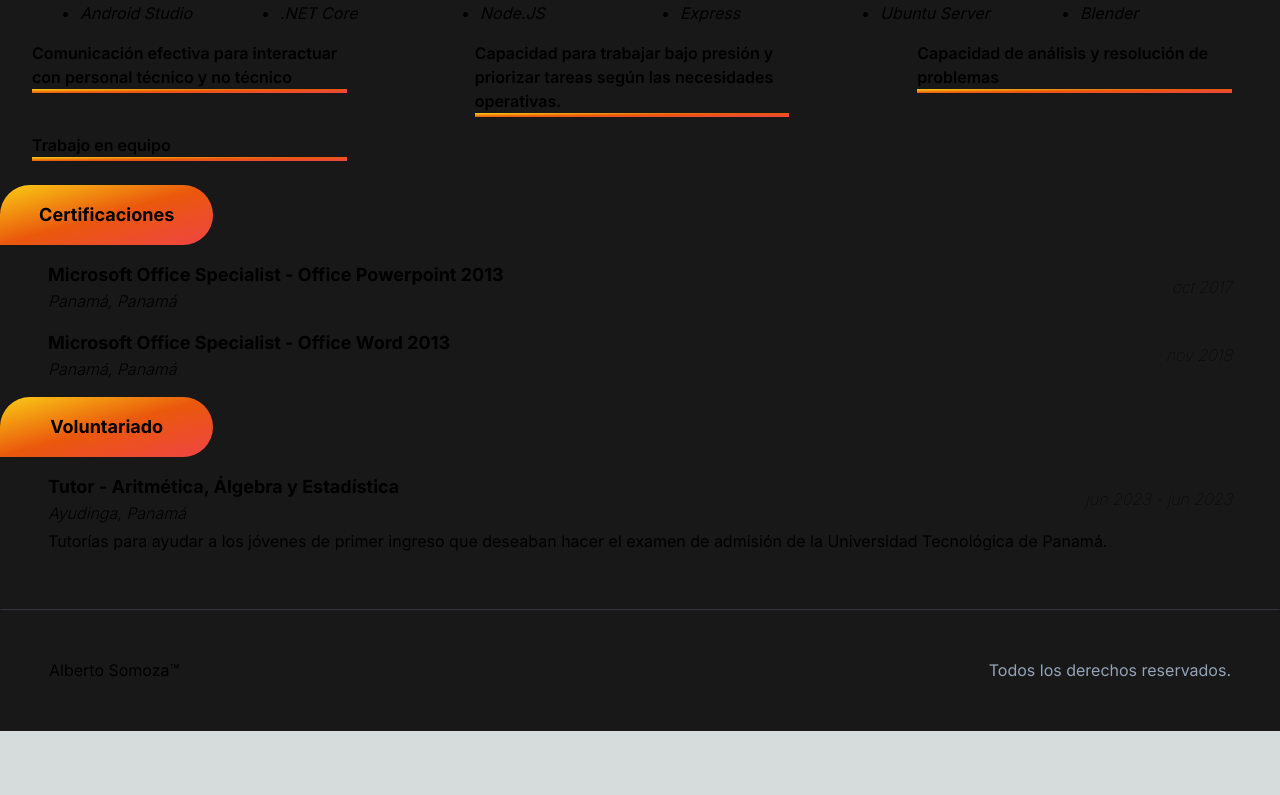
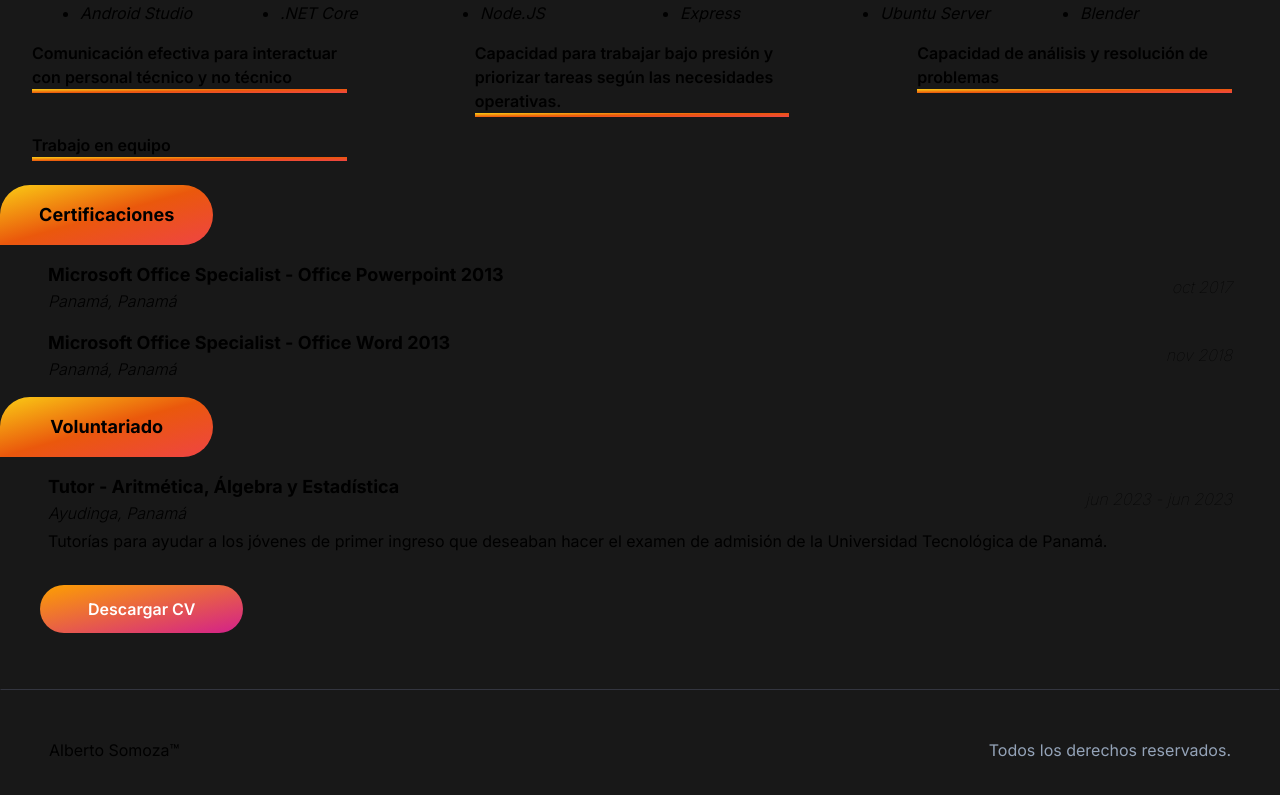
Before and after one commit to AlbertoSCV/portfolio-alberto, a Next.js app: page /cv in a window 1280 px wide. Shown: the part 2015-2810 px from the top of the page. Before the commit the page ends 2746 px from the top, so only its background shows below. Built offline with nearby package versions, Linux system fonts and the light colour scheme.

Commit message:
Download CV Feature Added

```diff
--- a/app/cv/components/See_CV.jsx
+++ b/app/cv/components/See_CV.jsx
@@ -17,8 +17,15 @@ const See_CV = () => {
     initial={{ opacity: 0, scale: 0.85}}
     animate={{opacity: 1, scale: 1}}
     transition={{duration: 0.7, delay:0.2}}
-    className='mt-14'>
+    className='mt-10'>
         <div>
+            <div className='hidden sm:flex sm:flex-row sm:justify-end'>
+                <Link href='/cv.pdf' download="cv" className='mr-6 absolute sm:mt-5 md:mt-4'>
+                    <button href='/cv' className="font-semibold px-6 py-3 w-full sm:w-fit rounded-full mr-4 bg-gradient-to-tr from-[#FDA000] to-[#D3208B] text-white hover:bg-slate-200">
+                        Descargar CV
+                    </button>
+                </Link>
+            </div>
             <Title title="Perfil"/>
             <ParentCont>
                 <div className='grid grid-cols-1 sm:grid-cols-12'>
@@ -77,7 +84,7 @@ const See_CV = () => {
                         <span className='font-bold pr-2'>
                             Página Web:
                         </span>
-                        <Link className="text-sm sm:text-base text-orange-500" href={"/"}>
+                        <Link className="text-sm sm:text-base hover:text-white text-orange-500" href={"/"}>
                             www.albertosomoza.net
                         </Link>
                     </p>
@@ -310,7 +317,7 @@ const See_CV = () => {
                 />
             </ParentCont>
         </div>
-        <div className='mb-14'>
+        <div className='mb-8'>
             <Title title="Voluntariado"/>
             <ParentCont>
                 <FormExpTitle
@@ -325,8 +332,12 @@ const See_CV = () => {
                 </p>
             </ParentCont>
         </div>
-        <div>
-
+        <div className='mb-14 grid grid-cols-1 sm:flex sm:flex-row sm:justify-center md:justify-start'>
+            <Link href='/cv.pdf' download="cv" className='mx-10'>
+                <button href='/cv' className="font-semibold px-12 py-3 w-full sm:w-fit rounded-full mr-4 bg-gradient-to-br from-[#FDA000] to-[#D3208B] text-white hover:bg-slate-200">
+                    Descargar CV
+                </button>
+            </Link>
         </div>
     </motion.div>
   )
```
Also changed, not shown: public/images/canvas.png (added), 1 other file (tests, documents, lock files or other folders).
